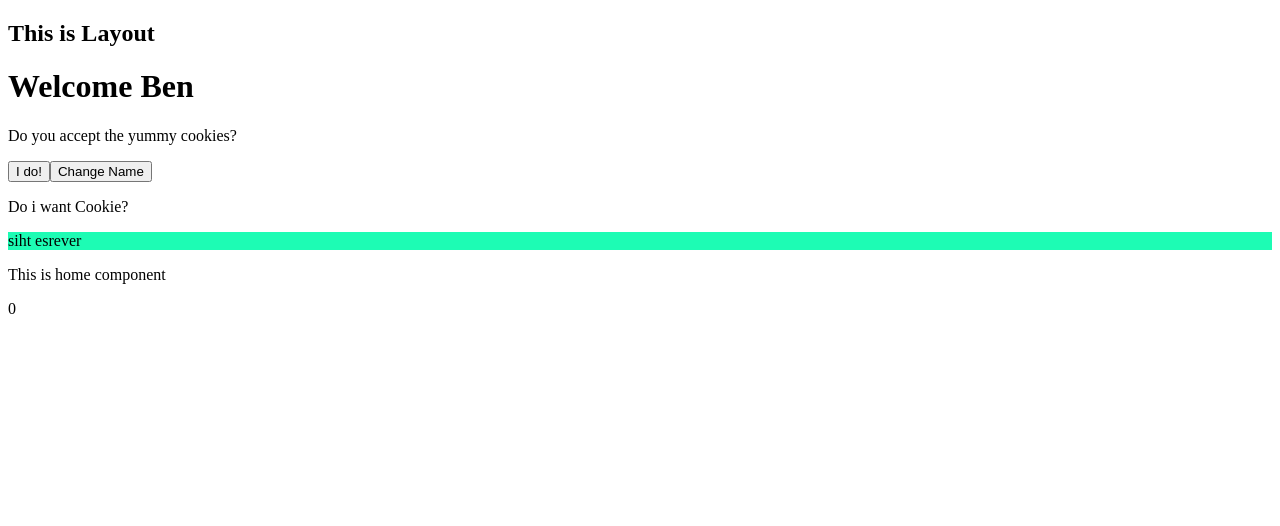
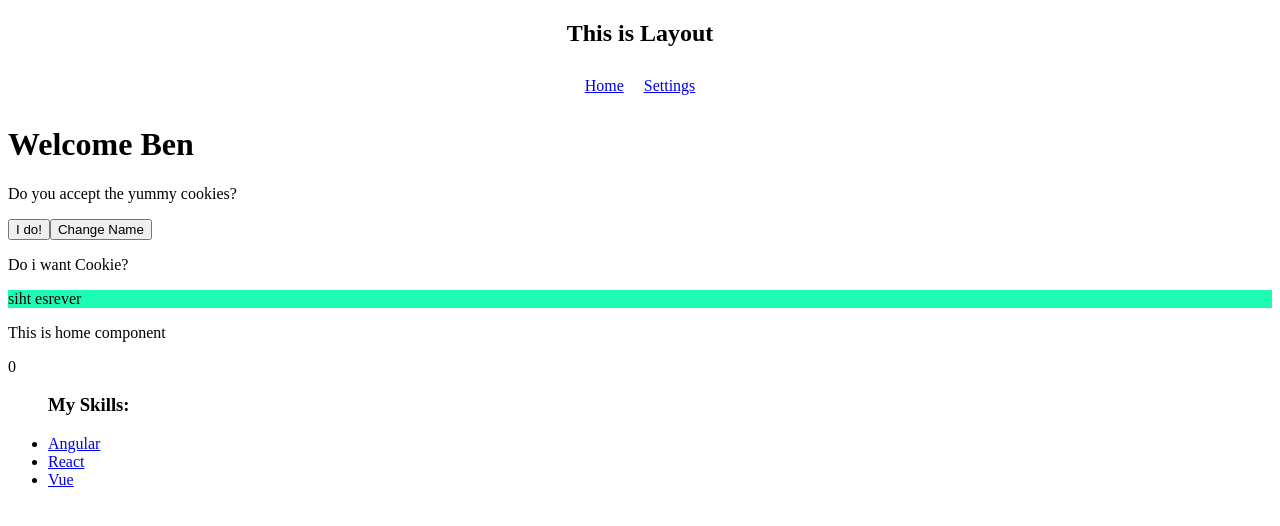
Before and after one commit to trancends/angular-fundamental, an Angular app: page /home in a window 1280 px wide. Shown: the top 526 px of the page. Built offline with nearby package versions, Linux system fonts and the light colour scheme.

Commit message:
[ADD] create route navigation with route param
- create detail page with param id
- whenever skill got clicked it will navigate to detail/id and passing
its id
- use routerLink to navigate when clicking an element

```diff
--- a/src/app/app.component.css
+++ b/src/app/app.component.css
@@ -0,0 +1,13 @@
+h2 {
+  text-align: center;
+}
+nav {
+  display: flex;
+  justify-content: center;
+  align-items: center;
+}
+
+nav li {
+  list-style: none;
+  margin: 10px;
+}
--- a/src/app/app.component.html
+++ b/src/app/app.component.html
@@ -1,2 +1,6 @@
 <h2>This is Layout</h2>
+<nav>
+  <li><a routerLink="/home">Home</a></li>
+  <li><a routerLink="/settings">Settings</a></li>
+</nav>
 <router-outlet />
--- a/src/app/app.component.ts
+++ b/src/app/app.component.ts
@@ -1,13 +1,13 @@
 import { CommonModule } from '@angular/common';
 import { Component } from '@angular/core';
-import { RouterOutlet } from '@angular/router';
+import { RouterLink, RouterOutlet } from '@angular/router';
 
 @Component({
   standalone: true,
   selector: 'app-root',
   templateUrl: './app.component.html',
   styleUrl: './app.component.css',
-  imports: [CommonModule, RouterOutlet],
+  imports: [CommonModule, RouterOutlet, RouterLink],
 })
 export class AppComponent {
   title = 'my-app';
--- a/src/app/app.routes.ts
+++ b/src/app/app.routes.ts
@@ -12,6 +12,11 @@ export const routes: Routes = [
       import('./settings/settings.component').then((m) => m.SettingsComponent),
   },
   {
+    path: 'detail/:id',
+    loadComponent: () =>
+      import('./detail/detail.component').then((m) => m.DetailComponent),
+  },
+  {
     path: '',
     redirectTo: 'home',
     pathMatch: 'full',
--- /dev/null
+++ b/src/app/detail/detail.component.ts
@@ -0,0 +1,19 @@
+import { Component, OnInit, inject } from '@angular/core';
+import { ActivatedRoute } from '@angular/router';
+
+@Component({
+  standalone: true,
+  selector: 'app-detail',
+  template: `
+    <h1>Detail</h1>
+    <p>Skill id: {{ id }}</p>
+  `,
+})
+export class DetailComponent implements OnInit {
+  id = 0;
+  private route = inject(ActivatedRoute);
+
+  ngOnInit(): void {
+    this.id = this.route.snapshot.params['id'];
+  }
+}
--- a/src/app/home/home.component.ts
+++ b/src/app/home/home.component.ts
@@ -2,11 +2,12 @@ import { ChangeDetectionStrategy, Component, OnInit } from '@angular/core';
 import { WelcomeComponent } from '../ui/welcome.component';
 import { RandomColor } from '../ui/random-color.directive';
 import { ReversePipe } from '../ui/reverse.pipe';
+import { RouterLink } from '@angular/router';
 
 @Component({
   standalone: true,
   selector: 'app-home',
-  imports: [WelcomeComponent, RandomColor, ReversePipe],
+  imports: [WelcomeComponent, RandomColor, ReversePipe, RouterLink],
   changeDetection: ChangeDetectionStrategy.OnPush,
   template: `
     <app-welcome
@@ -19,9 +20,31 @@ import { ReversePipe } from '../ui/reverse.pipe';
     <p randomColor>{{ 'reverse this' | reverse }}</p>
     <p>This is home component</p>
     <p>{{ value }}</p>
+    <ul>
+      <h3>My Skills:</h3>
+      @for (skill of skills; track skill.id) {
+        <li>
+          <a routerLink="/detail/{{ skill.id }}">{{ skill.name }}</a>
+        </li>
+      }
+    </ul>
   `,
 })
 export class HomeComponent implements OnInit {
+  skills = [
+    {
+      id: 1,
+      name: 'Angular',
+    },
+    {
+      id: 2,
+      name: 'React',
+    },
+    {
+      id: 3,
+      name: 'Vue',
+    },
+  ];
   user = {
     name: 'Ben',
   };
```
